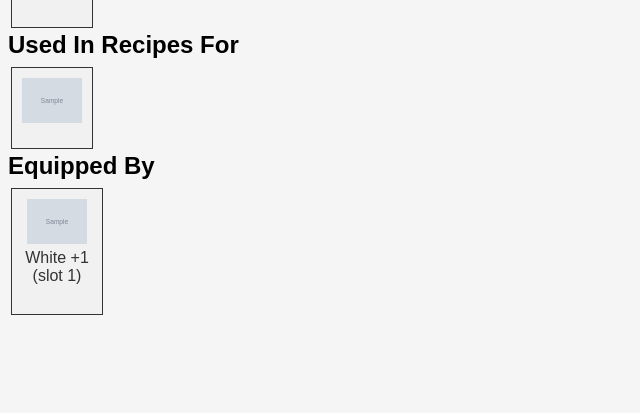
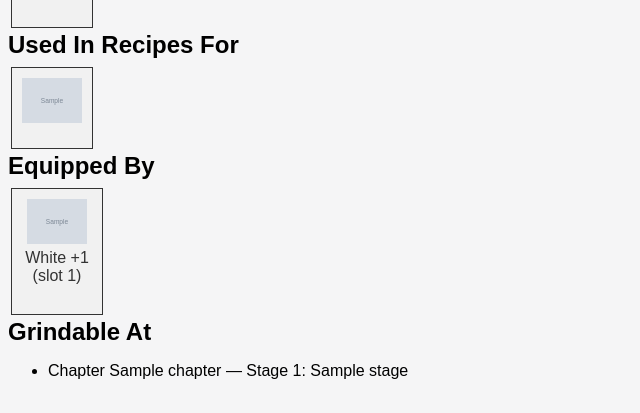
Before and after one commit to DanaMercury/dragonsoul, a Django app: page /gear/catalog/1 in a window 1280 px wide. Shown: the part 387-800 px from the top of the page, without its empty margins (0-640 px from the left). Run offline with Django 3.2, Linux system fonts and the light colour scheme; tables that the repository leaves empty hold one stand-in row (values such as "Sample post"); grey boxes marked "Sample" are stand-in pictures.

Commit message:
added warning before bulk actions and added location lists to item detail pages

```diff
--- a/drops/models.py
+++ b/drops/models.py
@@ -26,12 +26,7 @@ class Stage(models.Model):
 class Drop(models.Model):
 	#Gear dropped in a stage
 	stage = models.ForeignKey(Stage, on_delete = models.CASCADE, related_name='drops')
-	drops = models.ForeignKey(
-		Item,
-		limit_choices_to={'recipe': None},
-		on_delete = models.CASCADE,
-		null =True,
-	)
+	item = models.ForeignKey(Item, limit_choices_to={'recipe': None}, on_delete = models.CASCADE, null =True, related_name='drops')
 
 	def __str__(self):
-		return self.stage.name + ' drops ' + self.drops.name
+		return self.stage.name + ' drops ' + self.item.name
--- a/gear/templates/gear/detail.html
+++ b/gear/templates/gear/detail.html
@@ -83,4 +83,18 @@
 	<li class="none">None</li>
 {% endif %}
 </ul>
+<h2>Grindable At</h2>
+<ul class="stages">
+{% if item.drops.all %}
+	{% for stage in stages %}
+		{% for drop in stage.drops.all %}
+			{% if drop.item.id == item.id %}
+				<li>Chapter {{ stage.chapter.name }} &#x2014; Stage {{ stage.level }}: {{ stage.name }}</li>
+			{% endif %}
+		{% endfor %}
+	{% endfor %}
+{% else %}
+	<li>None</li>
+{% endif %}
+</ul>
 </body></html>
--- a/gear/views.py
+++ b/gear/views.py
@@ -1,5 +1,6 @@
 from django.shortcuts import render
 from heroes.models import Hero, Rarity
+from drops.models import Stage
 from .models import Item, Recipe
 
 def processItems(item, items, multiplier, master_items):
@@ -71,6 +72,7 @@ def catalog(request):
 def detail(request, item_id):
 	item = Item.objects.get(id=item_id)
 	rarities = Rarity.objects.all().prefetch_related('hero','gear1','gear2','gear3','gear4','gear5','gear6')
+	stages = Stage.objects.all().prefetch_related('chapter', 'drops')
 	classification = ''
 	if item.equippable:
 		classification = 'Equippable'
@@ -84,5 +86,6 @@ def detail(request, item_id):
 		'item' : item,
 		'classification' : classification,
 		'rarities' : rarities,
+		'stages' : stages,
 	}
 	return render(request, 'gear/detail.html', context)
```
Also changed, not shown: gear/templates/gear/index.html (+7 -3 lines), drops/migrations/0013_auto_20160928_0044.py (added), drops/migrations/0014_auto_20160928_0047.py (added). Lines whose indentation alone changed are shown as unchanged.
